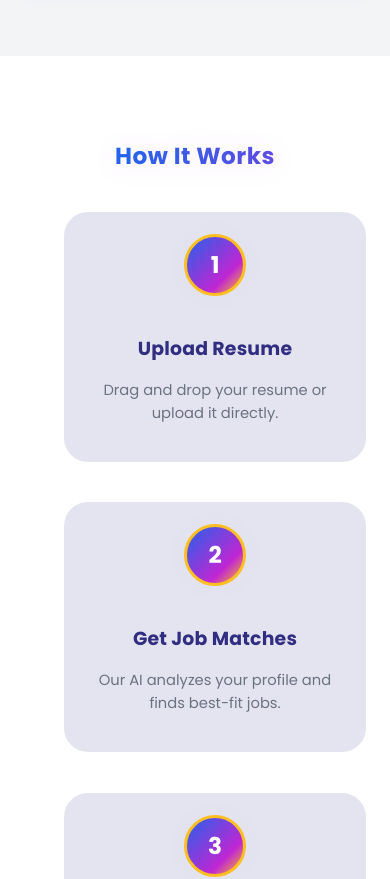
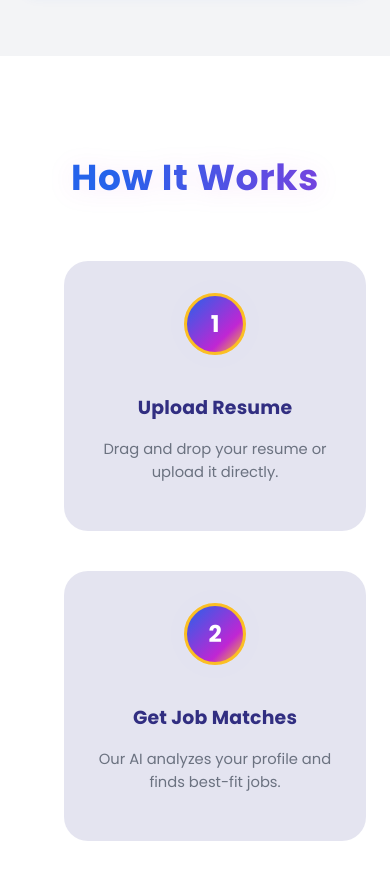
Before and after one commit to Shahid9370/ZenVue-JobRecommender, a React (Create React App) app in the folder job-recommendation-client/: page / in a window 390 px wide. Shown: the part 3220-4099 px from the top of the page. Built offline with nearby package versions, Linux system fonts and the light colour scheme.

Commit message:
Remove unused responsive adjustments for hero section in App.css

```diff
--- a/job-recommendation-client/src/App.css
+++ b/job-recommendation-client/src/App.css
@@ -594,7 +594,6 @@ section {
   background-clip: text;
   -webkit-background-clip: text;
   -webkit-text-fill-color: transparent;
-  text-fill-color: transparent;
   text-align: center;
   margin-bottom: 3.5rem;
   letter-spacing: 0.02em;
@@ -735,17 +734,7 @@ section {
   }
 }
 
-/* Responsive Adjustments for Hero/Landing Page Look */
-@media (max-width: 500px) {
-  #howitworks .gradient-headline.text-3xl.sm\:text-4xl.font-semibold.text-center.mb-12.animate-fade-in-up {
-    font-size: 1.45rem;
-    margin-bottom: 2.4rem;
-  }
-  #howitworks .flex.flex-col.items-center.text-center.max-w-xs {
-    padding: 1.4rem 1rem;
-    max-width: 94vw;
-  }
-}
+
 
 /* 8. Testimonials Section (#testimonials) */
 #testimonials.py-16.px-6.sm\:px-8.md\:px-16.bg-light.animate-fade-in {
```
